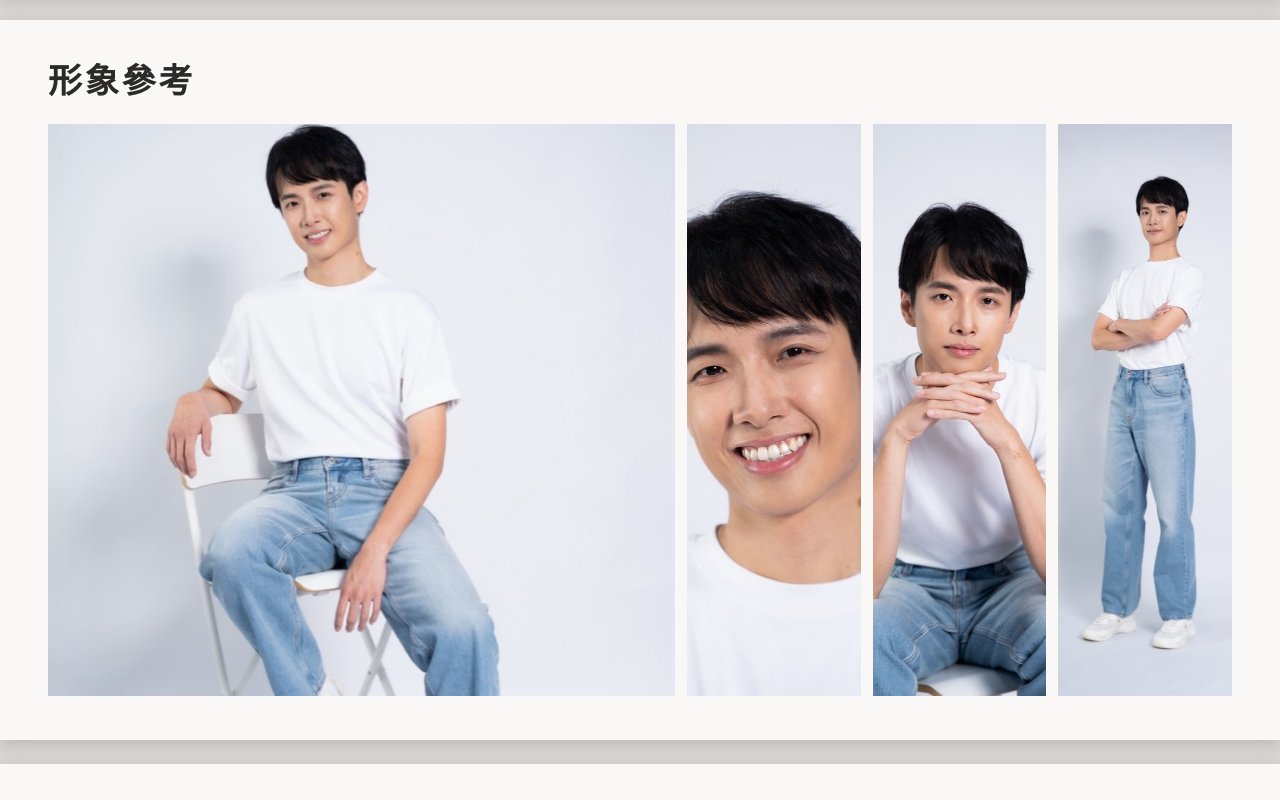
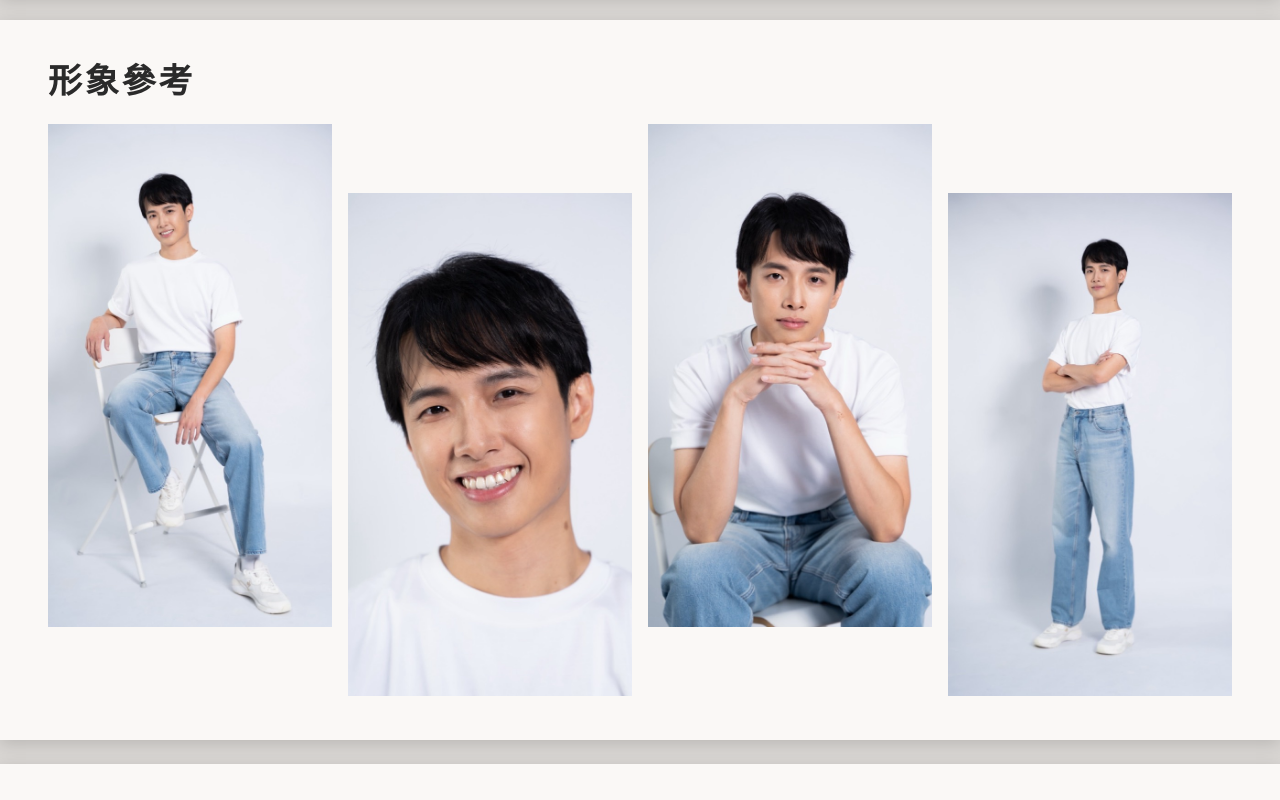
Before and after one commit to wesley100002001/wesley100002001.github.io, a website: page wesley.cwlin/cv/index.html in a window 1280 px wide. Shown: the part 10420-11220 px from the top of the page. Drawn offline with Linux system fonts and the light colour scheme.

Commit message:
CV: staggered layout for the first two look pages
Co-Authored-By: Claude Opus 5.5 <noreply@anthropic.com>

```diff
--- a/wesley.cwlin/config/cv-deck.js
+++ b/wesley.cwlin/config/cv-deck.js
@@ -28,6 +28,7 @@ const cvDeck = {
     "這兩三年開始，喜歡在生活裡使用台語，珍惜可以跟父母用台語聊天的機會。"
   ],
 
+  // layout：feature 主照片＋其餘、even 等寬一排、stagger 等寬一高一低
   // 照片欄位：pos 是裁切時對齊的位置（CSS object-position），頭被切到時用 "center top"；video 是影片檔，src 當封面（PDF 用）；mobileZoom 是手機版放大倍數，focus 是要放在中間的點（臉）
   slides: [
     { type: "cover", photo: "cover.jpg" },
@@ -89,9 +90,9 @@ const cvDeck = {
     { type: "gallery", title: "模特經歷", creditIds: ["artistry-2024", "fujen-2025"], layout: "feature",
       photos: [{ src: "model-1.jpg" }, { src: "model-2.jpg" }] },
 
-    { type: "gallery", title: "形象參考", layout: "feature",
+    { type: "gallery", title: "形象參考", layout: "stagger",
       photos: [{ src: "look1-1.jpg" }, { src: "look1-2.jpg", pos: "center top" }, { src: "look1-3.jpg" }, { src: "look1-4.jpg" }] },
-    { type: "gallery", title: "形象參考", layout: "feature",
+    { type: "gallery", title: "形象參考", layout: "stagger",
       photos: [{ src: "look2-1.jpg", pos: "center top" }, { src: "look2-2.jpg" }, { src: "look2-3.jpg" }, { src: "look2-4.jpg", pos: "30% center" }] },
     { type: "gallery", title: "形象參考", layout: "even",
       photos: [{ src: "look3-1.jpg" }, { src: "look3-2.jpg" }, { src: "look3-3.jpg" }] },
--- a/wesley.cwlin/cv/index.html
+++ b/wesley.cwlin/cv/index.html
@@ -407,6 +407,23 @@
             grid-template-columns: 1.15fr 1fr;
         }
 
+        /* 交錯高低：等寬直幅，一高一低錯開 */
+        .grid.stagger {
+            gap: 16px;
+        }
+
+        .grid.stagger>.shot {
+            height: 88%;
+        }
+
+        .grid.stagger>.shot:nth-child(even) {
+            align-self: end;
+        }
+
+        .grid.stagger .shot img {
+            object-position: center 12%;
+        }
+
         .grid.feature .rest {
             display: grid;
             gap: 12px;
@@ -670,6 +687,10 @@
                 display: contents;
             }
 
+            .grid.stagger>.shot {
+                height: auto;
+            }
+
             .grid>.shot:first-child {
                 grid-column: 1 / -1;
                 aspect-ratio: 4 / 3;
@@ -883,7 +904,7 @@
             const [first, ...rest] = s.photos;
             const grid = s.layout === 'feature' && rest.length
                 ? `<div class="grid feature">${shot(first)}<div class="rest" style="${restLayout(rest.length)}">${rest.map(shot).join('')}</div></div>`
-                : `<div class="grid even">${s.photos.map(shot).join('')}</div>`;
+                : `<div class="grid even ${s.layout === 'stagger' ? 'stagger' : ''}">${s.photos.map(shot).join('')}</div>`;
 
             return `
                 <section class="slide gallery">
```
